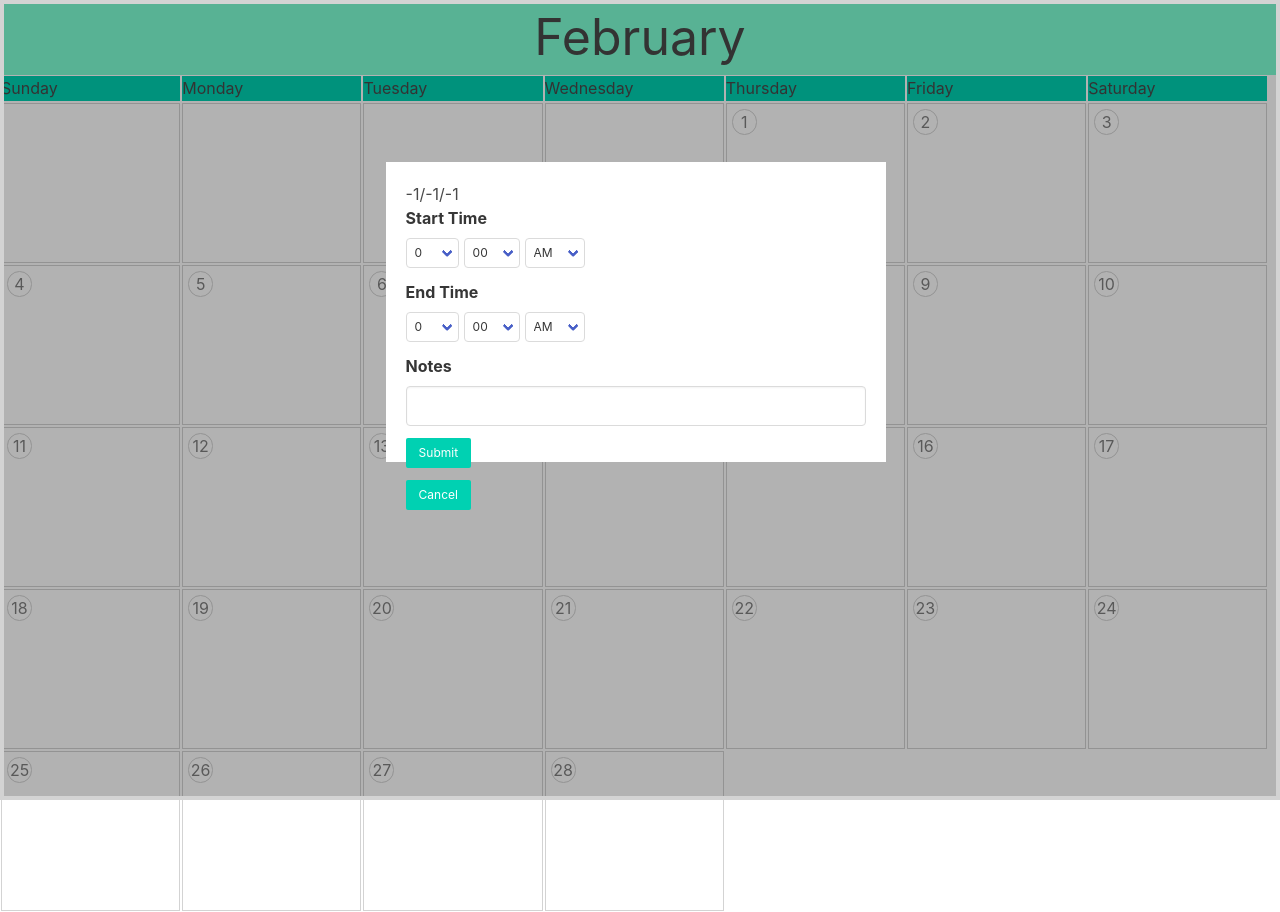
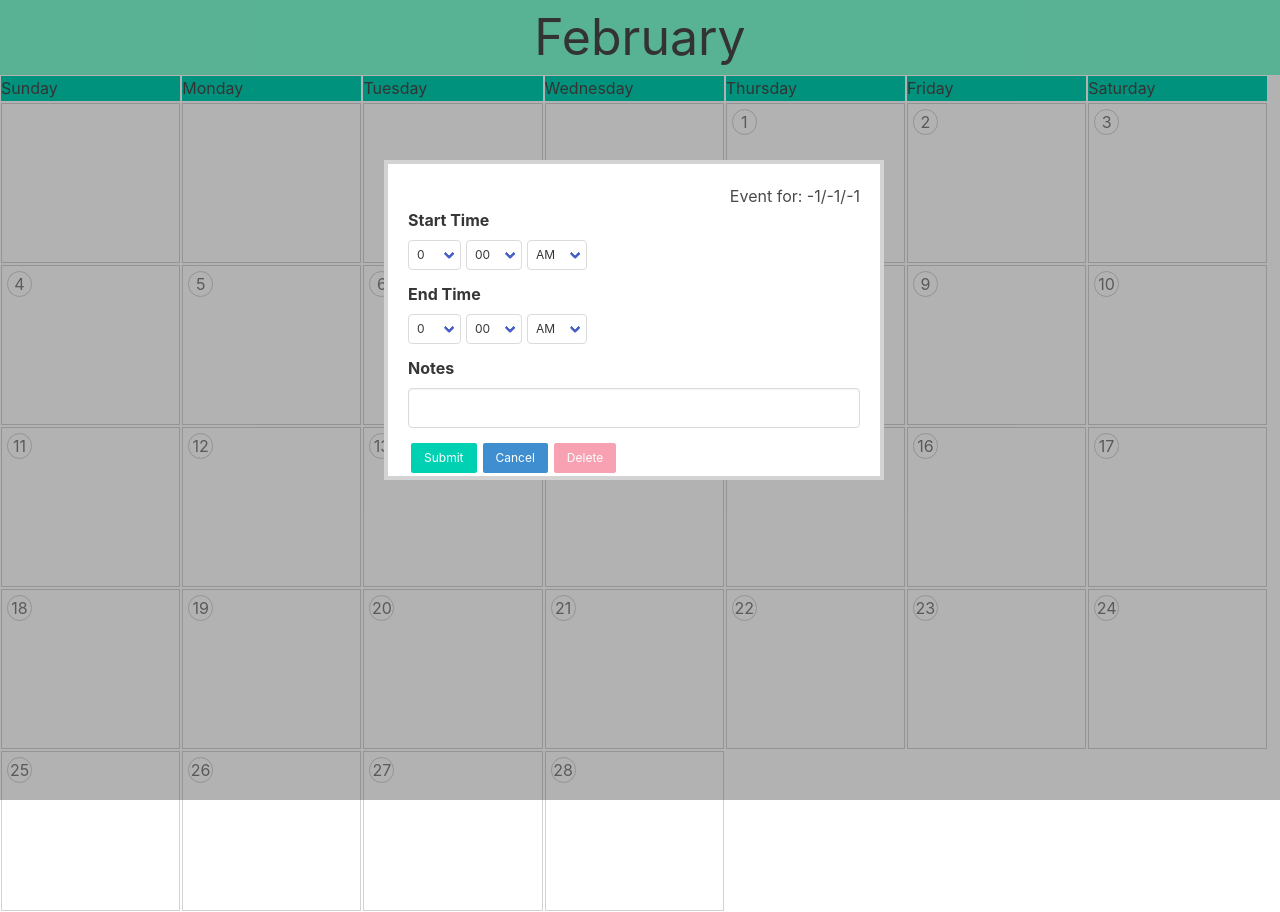
Before and after one commit to Branda22/react-calendar, a React app: page / in a window 1280 px wide. Both pictures are taken after a click on the element 90 px from the left and 183 px from the top of the page. Built offline with nearby package versions, Linux system fonts and the light colour scheme; some packages are replaced by stand-ins of ours.

Commit message:
CRUD operations are working

```diff
--- a/src/components/cell/index.js
+++ b/src/components/cell/index.js
@@ -3,7 +3,7 @@ import _ from 'lodash';
 
 const Event = ({event, onClick}) => {
     const handleClick = (e) => onClick(e, event);
-    return <a id={event.id} className="event-item" onClick={handleClick} >{event.notes}</a>;
+    return <div id={event.id} className="event-item" onClick={handleClick} >{event.notes}</div>;
 }
 
 const Day = ({date, events, onClick, onEventClick}) => {
--- a/src/components/event/index.js
+++ b/src/components/event/index.js
@@ -16,11 +16,11 @@ class Event extends Component {
     this.handleTimeChange = this.handleTimeChange.bind(this);
     this.handleSubmit = this.handleSubmit.bind(this);
     this.handleCancel = this.handleCancel.bind(this);
+    this.handleDelete = this.handleDelete.bind(this);
   }
 
   componentWillReceiveProps(newProps) {
     const { event } = newProps;
-    console.log('event inside receiveProps', event)
     if(event) {
       this.setState({
         edit: true,
@@ -59,16 +59,23 @@ class Event extends Component {
     this.props.onClose()
   }
 
+  handleDelete() {
+    this.resetState()
+    this.props.onEventDelete(this.state.id)
+    this.props.onClose()
+  }
+
   handleSubmit() {
     this.resetState()
     this.props.onEventSubmit({...this.state, ...this.props.selectedDate})
+    this.props.onClose()
   }
 
   renderHeader() {
     const {selectedDate: {day, month, year}} = this.props;
     return (
       <div>
-        <h3>{`${month}/${day}/${year}`}</h3>
+        <h3 style={{textAlign: 'right'}}>Event for: {`${month}/${day}/${year}`}</h3>
       </div>
     );
   }
@@ -108,6 +115,7 @@ class Event extends Component {
               <input name="notes" value={notes} className="input" type="text" onChange={this.handleChange} />
             </div>
           </div>
+          <div className="field is-horizontal">
             <div className="field">
               <div className="control">
                 <button className="button is-primary is-small" onClick={this.handleSubmit}>{edit ? 'Edit' : 'Submit'}</button>
@@ -115,7 +123,13 @@ class Event extends Component {
             </div>
             <div className="field">
               <div className="control">
-              <button className="button is-primary is-small" onClick={this.handleCancel}>Cancel</button>
+                <button className="button is-info is-small" onClick={this.handleCancel}>Cancel</button>
+              </div>
+            </div>
+            <div className="field">
+              <div className="control">
+                <button className={"button is-danger is-small"} disabled={!edit} onClick={this.handleDelete}>Delete</button>
+              </div>
             </div>
           </div>
         </div>
--- a/src/containers/app.js
+++ b/src/containers/app.js
@@ -4,7 +4,7 @@ import Calendar from '../components/calendar';
 import Event from '../components/event';
 import Cell from '../components/cell';
 import { openEventModal, closeEventModal } from '../modules/app';
-import { createEvent, updateEvent, mapEventsToDays } from '../modules/events';
+import { createEvent, updateEvent, mapEventsToDays, deleteEvent } from '../modules/events';
 import { selectDate } from '../modules/calendar';
 
 import {daysOfTheWeek} from '../constants';
@@ -19,6 +19,11 @@ class App extends Component {
         this.handleEventSubmit = this.handleEventSubmit.bind(this);
         this.handleModalClose = this.handleModalClose.bind(this);
         this.handleEventClick = this.handleEventClick.bind(this);
+        this.handleEventDelete = this.handleEventDelete.bind(this);
+    }
+
+    resetState() {
+        this.setState({selectedState: null})
     }
 
     handleEventClick(e, date, event) {
@@ -38,17 +43,22 @@ class App extends Component {
     }
 
     handleEventSubmit(event) {
+        this.resetState();
         if(event.id) {
-            console.log('update')
-            this.props.updateEvent(event)
+            this.props.updateEvent(event);
         } else {
-            console.log('create')
-            this.props.createEvent(event)
+            this.props.createEvent(event);
         }
     }
 
+    handleEventDelete(eventId) {
+        this.resetState();
+        this.props.deleteEvent(eventId)
+    }
+
     handleModalClose() {
-        this.props.closeEventModal()
+        this.resetState();
+        this.props.closeEventModal();
     }
 
     render() {
@@ -59,7 +69,7 @@ class App extends Component {
             <div className="app">
                 <h2 className="appTitle">{monthName}</h2>
                 <Calendar DayCell={Cell} data={days} calendar={calendar} onDateClick={this.handleDateClick} onEventClick={this.handleEventClick} />
-                <Event event={this.state.selectedEvent} open={app.eventModalIsOpen} selectedDate={selectedDate} onEventSubmit={this.handleEventSubmit} onClose={this.handleModalClose} />
+                <Event event={this.state.selectedEvent} open={app.eventModalIsOpen} selectedDate={selectedDate} onEventSubmit={this.handleEventSubmit} onEventDelete={this.handleEventDelete} onClose={this.handleModalClose} />
             </div>
         )
     }
@@ -93,6 +103,9 @@ function mapDispatchToProps(dispatch) {
         updateEvent(event) {
             dispatch(updateEvent(event))
         },
+        deleteEvent(eventId) {
+            dispatch(deleteEvent(eventId))
+        },
         setCurrentDate(date) {
             dispatch(selectDate(date))
         }
--- a/src/styles/index.scss
+++ b/src/styles/index.scss
@@ -66,16 +66,20 @@
     width: 100%;
     height: 100%;
     background-color: rgba($color: #000000, $alpha: 0.3);
-    border: 4px solid lightgrey;
 
     .modalBody {
         padding: 20px;
         background-color: white;
         position: absolute;
-        height: 300px;
+        height: 320px;
         width: 500px;
         top: 20%;
         left: 30%;
+        border: 4px solid lightgrey;
+    }
+
+    button {
+        margin: 3px;
     }
 }
 
```
Lines whose indentation alone changed are shown as unchanged.
